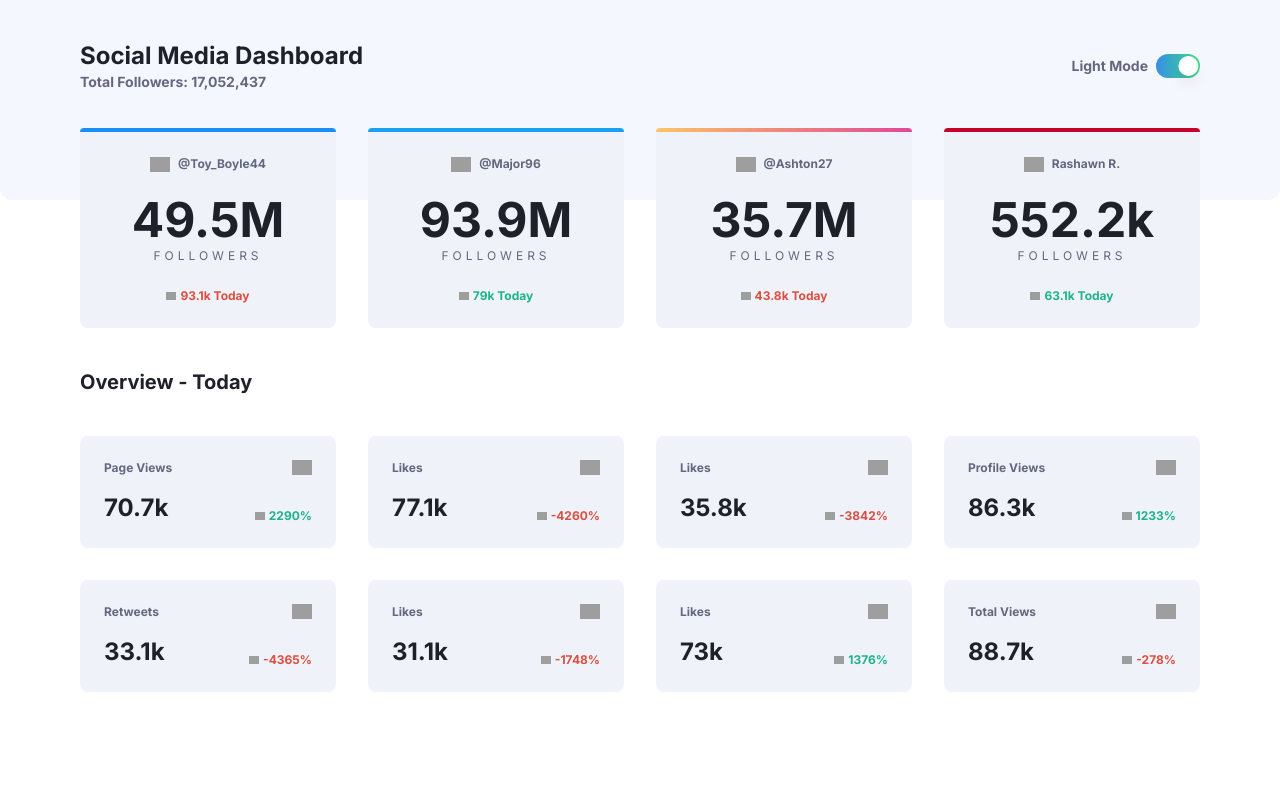
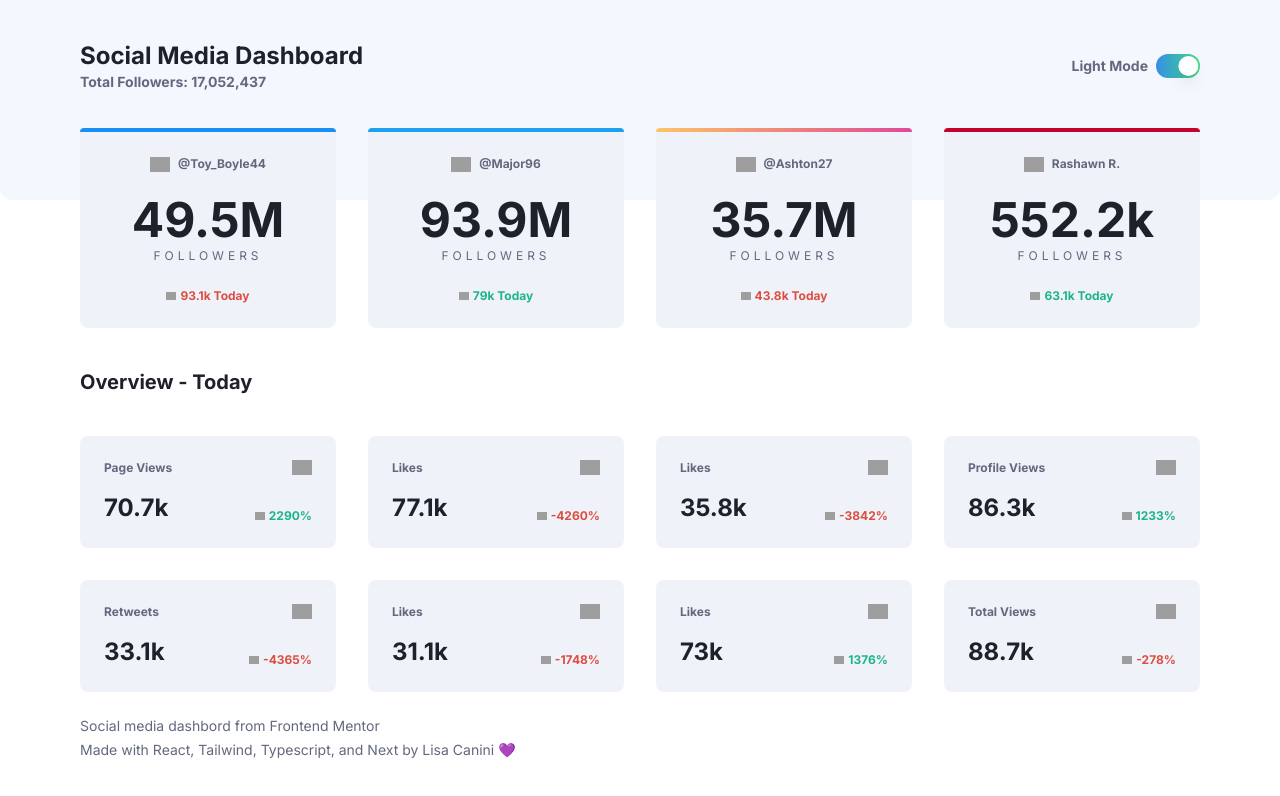
Before and after one commit to LisaCee/media-dashboard, a Next.js app: page / in a window 1280 px wide. Shown: the top 796 px of the page. Built offline with nearby package versions, Linux system fonts and the light colour scheme; grey boxes are pictures that could not be loaded.

Commit message:
Add footer and stick to bottom of page.

```diff
--- /dev/null
+++ b/app/components/footer.tsx
@@ -0,0 +1,16 @@
+export function Footer() {
+  return (
+    <div className="flex flex-col gap-1 mt-auto">
+      <p className="text-muted-foreground text-sm">
+        Social media dashbord from {" "}
+        <a
+          href="https://www.frontendmentor.io/challenges/social-media-dashboard-with-theme-switcher-6oY8ozp_H"
+          target="_blank"
+        >
+          Frontend Mentor
+        </a>
+          </p>
+          <p className="text-muted-foreground text-sm">Made with React, Tailwind, Typescript, and Next by <a href="www.lisacanini.com">Lisa Canini</a> 💜 </p>
+    </div>
+  );
+}
--- a/app/layout.tsx
+++ b/app/layout.tsx
@@ -19,7 +19,7 @@ export default function RootLayout({
 }>) {
   return (
     <html lang="en" className={`${inter.className} antialiased`}>
-      <body className="bg-background text-foreground">{children}</body>
+      <body className="min-h-screen flex flex-col bg-background text-foreground ">{children}</body>
     </html>
   );
 }
--- a/app/page.tsx
+++ b/app/page.tsx
@@ -1,6 +1,7 @@
 'use client';
 
 import { Header } from './components/header';
+import { Footer } from './components/footer';
 import { CardLayout } from './components/card-layout';
 import { CardPrimary } from './components/card-primary';
 import { CardSecondary } from './components/card-secondary';
@@ -24,9 +25,9 @@ export default function Home() {
   }, [isDark]);
 
   return (
-    <div className="mx-5 my-7 md:mx-20 md:my-10 max-w-[1600px]">
+    <div className="mx-5 my-7 md:mx-20 md:my-10 max-w-[1600px] flex flex-col flex-1">
       <div className="absolute inset-x-0 top-0 h-1/4 bg-bgPattern rounded-b-xl pointer-events-none"></div>
-      <div className="flex flex-col gap-10 relative">
+      <div className="flex flex-col gap-10 relative h-full">
         <Header totalFollowers={totalFollowers} isDark={isDark} setIsDark={setIsDark} />
         <CardLayout>
           {serviceOverview.map((service) => (
@@ -40,6 +41,7 @@ export default function Home() {
           ))}
         </CardLayout>
       </div>
+      <Footer />
     </div>
   );
 }
```
